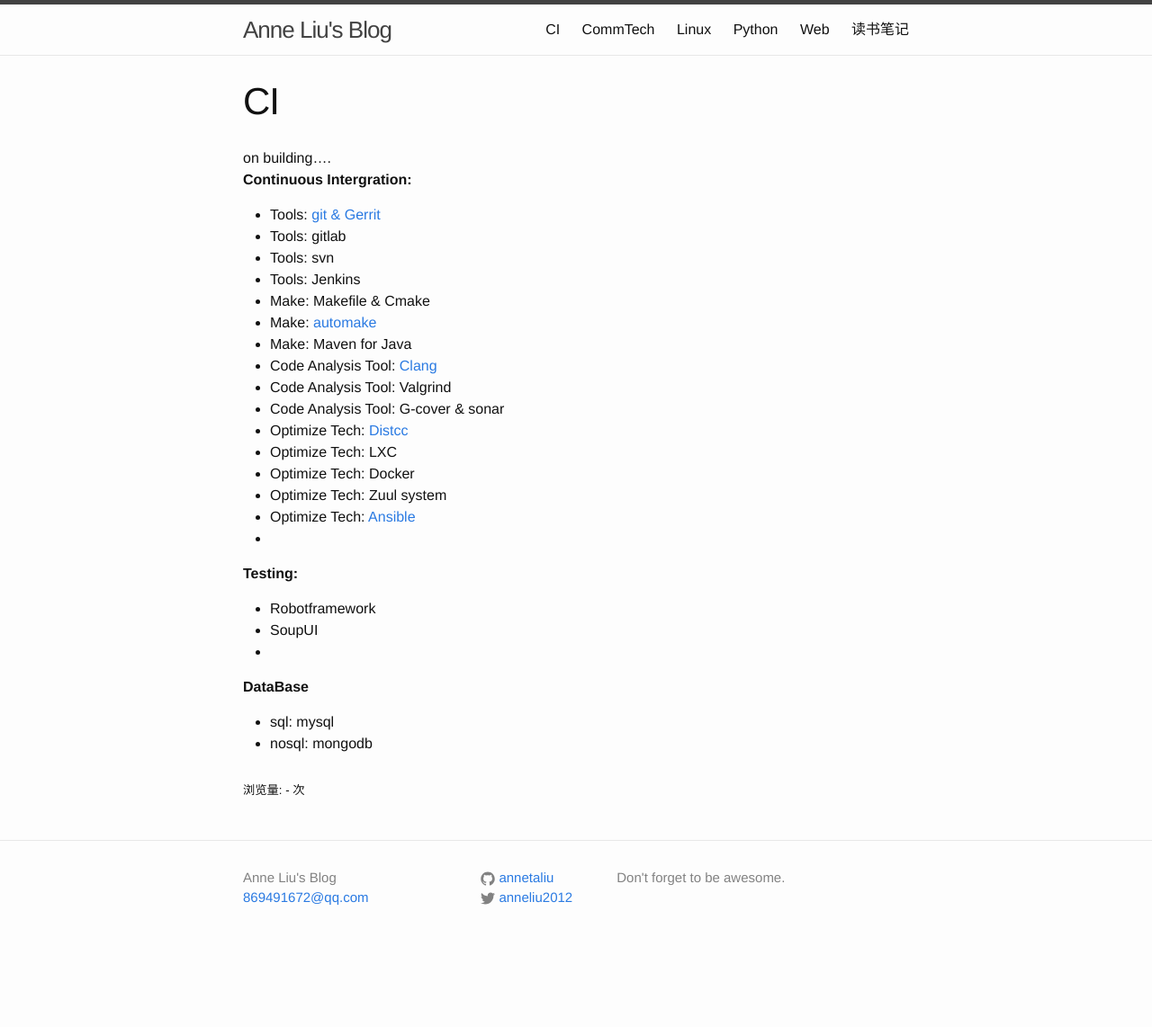
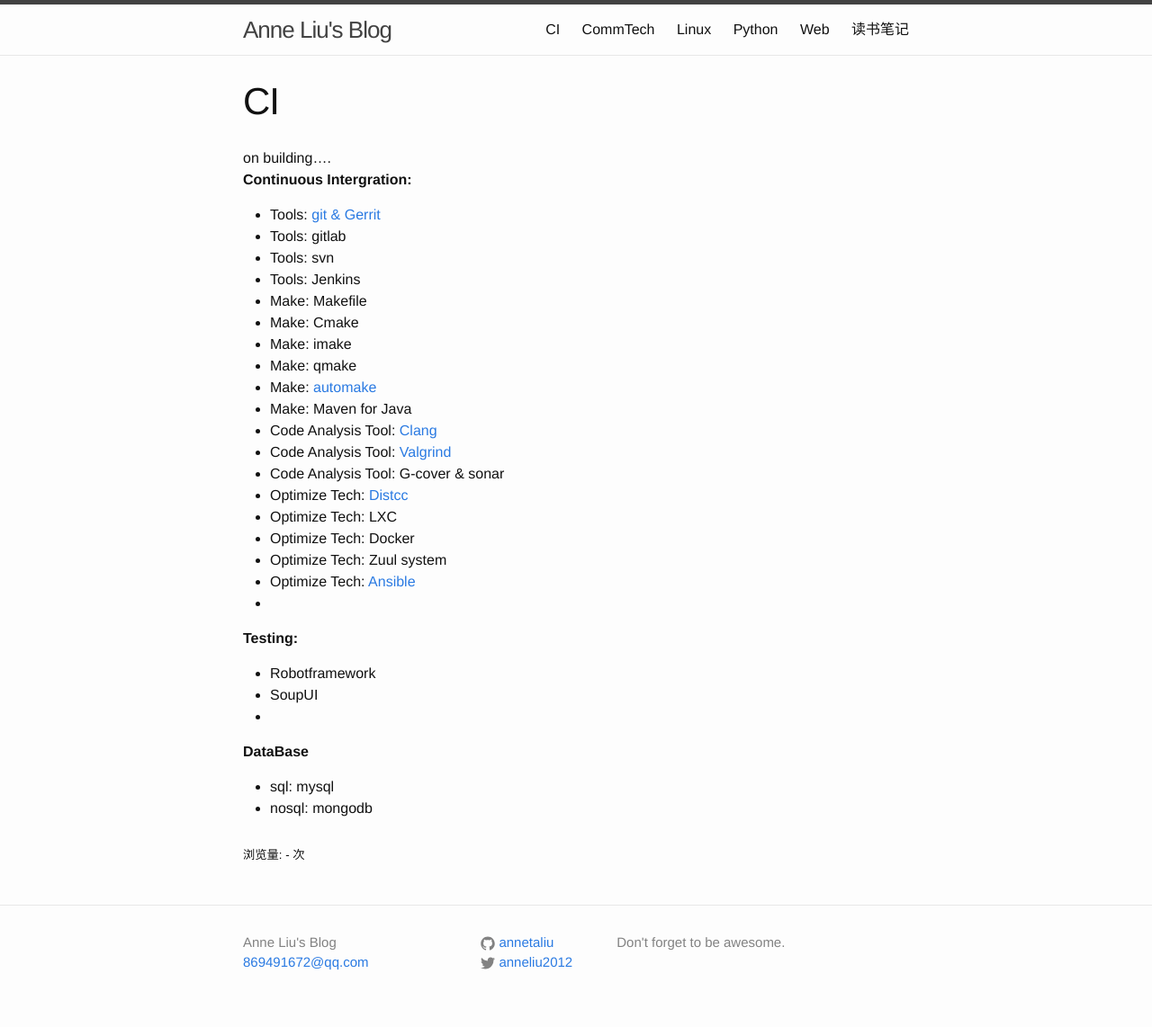
Before and after one commit to annetaliu/annetaliu.github.io, a Jekyll site: the page built from Pro/CI.md, in a window 1280 px wide. Shown: the whole page at 90% size. Built offline with Jekyll 4.4.1, drawn with Linux system fonts in a browser that asks for light colours; comment, search, counter and statistics services are not loaded; before the commit the page ends 1070 px from its top, so only the background shows below that.

```diff
--- a/Pro/CI.md
+++ b/Pro/CI.md
@@ -11,11 +11,14 @@ on building....<br>
 * Tools: gitlab
 * Tools: svn
 * Tools: Jenkins
-* Make: Makefile & Cmake
+* Make: Makefile
+* Make: Cmake
+* Make: imake
+* Make: qmake
 * Make: [automake](/CI/automake)
 * Make: Maven for Java
 * Code Analysis Tool: [Clang](/CI/codecheck/clang)
-* Code Analysis Tool: Valgrind
+* Code Analysis Tool: [Valgrind](/CI/valgrind)
 * Code Analysis Tool: G-cover & sonar
 * Optimize Tech: [Distcc](/CI/distcc)
 * Optimize Tech: LXC
--- a/_posts/2016-08-08-CI-autoconfig.markdown
+++ b/_posts/2016-08-08-CI-autoconfig.markdown
@@ -12,6 +12,9 @@ permalink: /CI/automake
 	autoconf需要[GNU M4](http://my.oschina.net/ReJaVu/blog/184503)宏处理器来处理aclocal.m4,生成configure脚本.
 * 由automake根据另一个宏文件生成Makefile.in,
 * 再使用configure依据Makefile.in来生成一个符合惯例的 Makefile.
+
+**autoconf **
+
 
 
 
```
Also changed, not shown: _posts/2016-08-17-CI-valgrind.markdown (added, +67 -0 lines).
